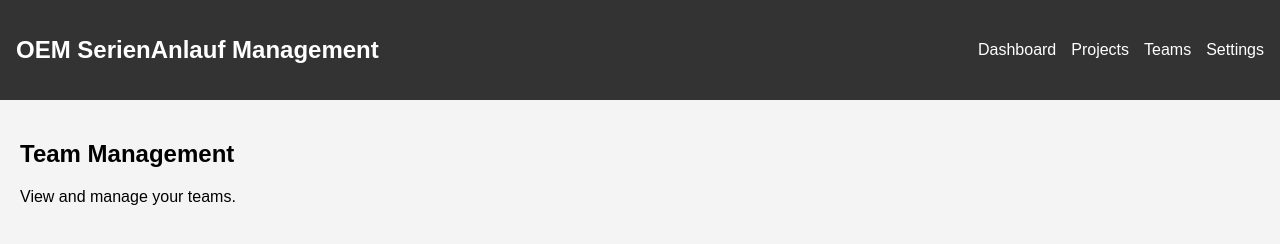
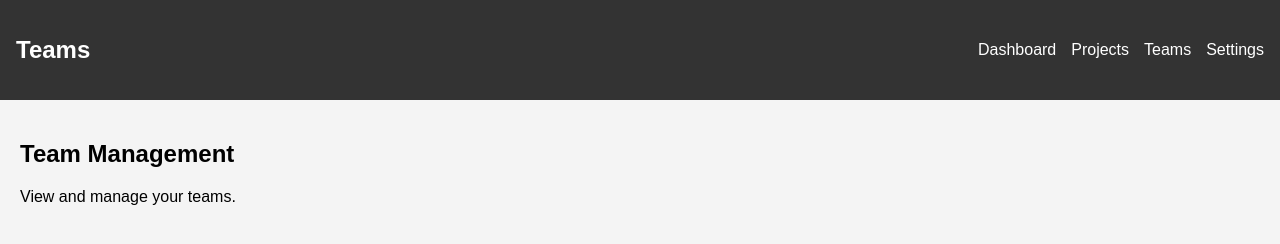
Before and after one commit to Gowthamj11/SAM, a website: page teams.html in a window 1280 px wide. Drawn offline with Linux system fonts and the light colour scheme.

Commit message:
Corrections

```diff
--- a/teams.html
+++ b/teams.html
@@ -9,7 +9,7 @@
 </head>
 <body>
     <nav>
-        <h1>OEM SerienAnlauf Management</h1>
+        <h1>Teams</h1>
         <ul>
             <li><a href="index.html">Dashboard</a></li>
             <li><a href="projects.html">Projects</a></li>
```
Also changed, not shown: index.html (+1 -1 lines).
